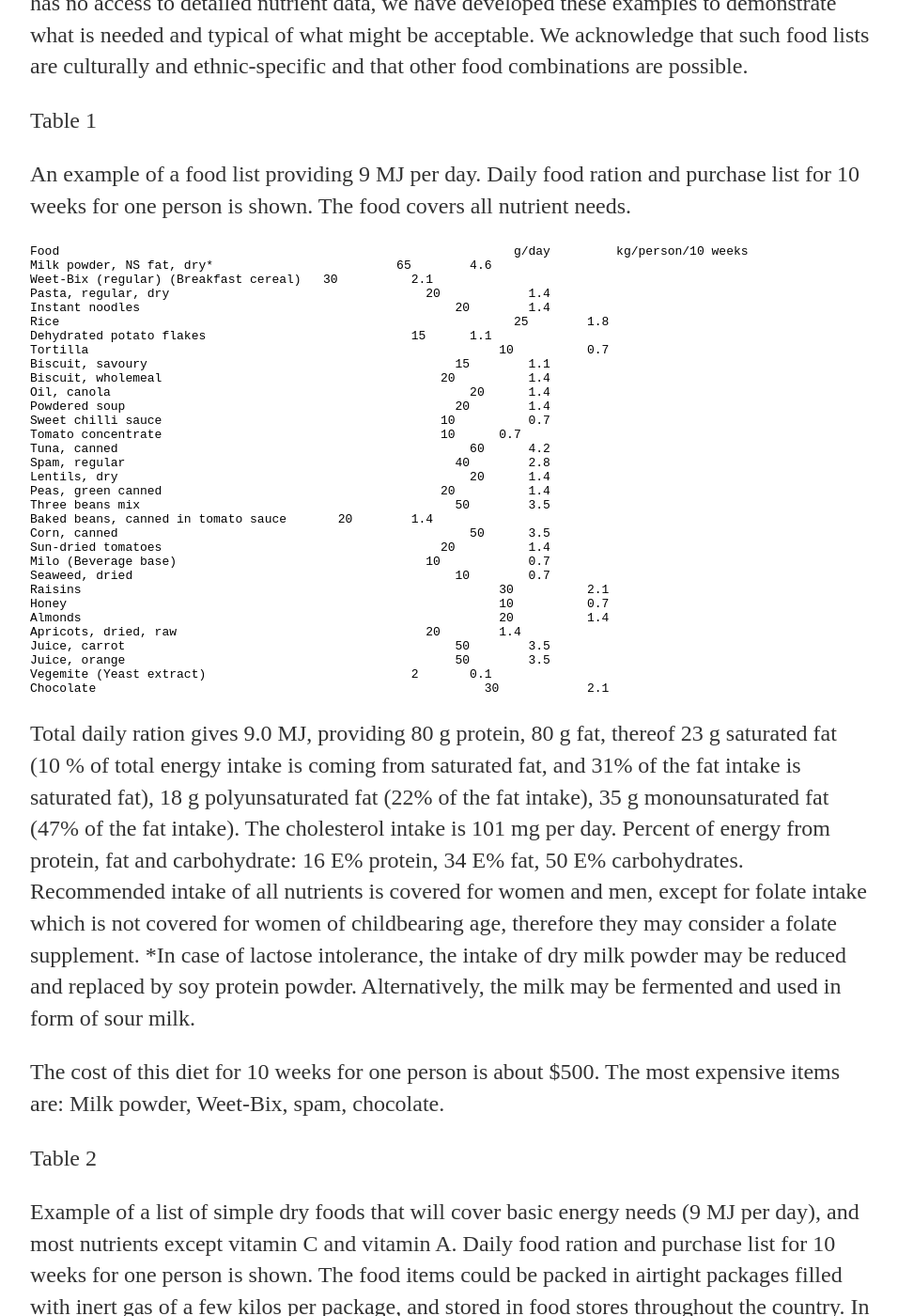
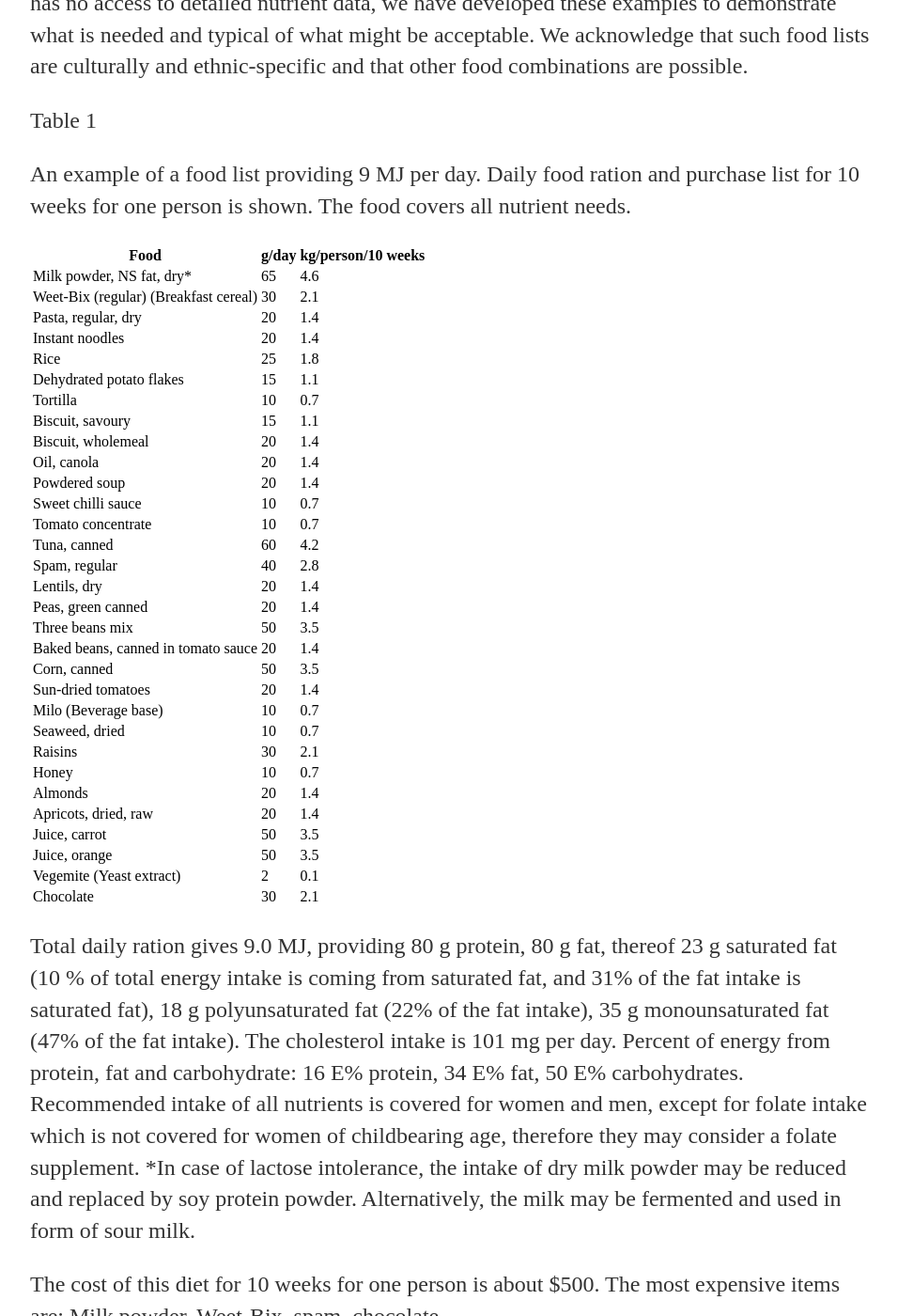
Before and after one commit to ozsurvival/ozsurvival.github.io, a Jekyll site: the page built from _posts/2020-03-22-foodlifeboat.md, in a window 1280 px wide and 1400 px high, scrolled down 1462 px. Shown: the whole window at 94% size, without its empty margins (160-1116 px from the left). Built offline with Jekyll 4.4.1, drawn with Linux system fonts in a browser that asks for light colours.

Commit message:
Update 2020-03-22-foodlifeboat.md
Fixing formatting

```diff
--- a/_posts/2020-03-22-foodlifeboat.md
+++ b/_posts/2020-03-22-foodlifeboat.md
@@ -20,40 +20,40 @@ Table 1
 
 An example of a food list providing 9 MJ per day. Daily food ration and purchase list for 10 weeks for one person is shown. The food covers all nutrient needs.
 
-<pre>
-Food 					                          g/day 	kg/person/10 weeks
-Milk powder, NS fat, dry* 		          65 	    4.6
-Weet-Bix (regular) (Breakfast cereal) 	30 	    2.1
-Pasta, regular, dry 			              20 	    1.4
-Instant noodles 			                  20 	    1.4
-Rice 					                          25 	    1.8
-Dehydrated potato flakes 		            15 	    1.1
-Tortilla 				                        10 	    0.7
-Biscuit, savoury 			                  15 	    1.1
-Biscuit, wholemeal 			                20 	    1.4
-Oil, canola 				                    20 	    1.4
-Powdered soup 				                  20 	    1.4
-Sweet chilli sauce 			                10 	    0.7
-Tomato concentrate 			                10    	0.7
-Tuna, canned 				                    60 	    4.2
-Spam, regular 				                  40 	    2.8
-Lentils, dry 				                    20 	    1.4
-Peas, green canned 			                20 	    1.4
-Three beans mix 			                  50 	    3.5
-Baked beans, canned in tomato sauce 	  20 	    1.4
-Corn, canned 				                    50 	    3.5
-Sun-dried tomatoes 			                20 	    1.4
-Milo (Beverage base) 			              10 	    0.7
-Seaweed, dried 				                  10 	    0.7
-Raisins 				                        30 	    2.1
-Honey 					                        10 	    0.7
-Almonds 				                        20 	    1.4
-Apricots, dried, raw 			              20    	1.4
-Juice, carrot 				                  50 	    3.5
-Juice, orange 				                  50 	    3.5
-Vegemite (Yeast extract) 		            2 	    0.1
-Chocolate 				                      30 	    2.1
-</pre>
+|Food 					                          |g/day 	|kg/person/10 weeks|
+|---|---|---|
+|Milk powder, NS fat, dry* 		          |65 	    |4.6|
+|Weet-Bix (regular) (Breakfast cereal) 	|30 	    |2.1|
+|Pasta, regular, dry 			              |20 	    |1.4|
+|Instant noodles 			                  |20 	    |1.4|
+|Rice 					                        |25 	    |1.8|
+|Dehydrated potato flakes 		          |15 	    |1.1|
+|Tortilla 				                      |10 	    |0.7|
+|Biscuit, savoury 			                |15 	    |1.1|
+|Biscuit, wholemeal 			              |20 	    |1.4|
+|Oil, canola 				                    |20 	    |1.4|
+|Powdered soup 				                  |20 	    |1.4|
+|Sweet chilli sauce 			              |10 	    |0.7|
+|Tomato concentrate 			              |10    	  |0.7|
+|Tuna, canned 				                  |60 	    |4.2|
+|Spam, regular 				                  |40 	    |2.8|
+|Lentils, dry 				                  |20 	    |1.4|
+|Peas, green canned 			              |20 	    |1.4|
+|Three beans mix 			                  |50 	    |3.5|
+|Baked beans, canned in tomato sauce 	  |20 	    |1.4|
+|Corn, canned 				                  |50 	    |3.5|
+|Sun-dried tomatoes 			              |20 	    |1.4|
+|Milo (Beverage base) 			            |10 	    |0.7|
+|Seaweed, dried 				                |10 	    |0.7|
+|Raisins 				                        |30 	    |2.1|
+|Honey 					                        |10 	    |0.7|
+|Almonds 				                        |20 	    |1.4|
+|Apricots, dried, raw 			            |20    	  |1.4|
+|Juice, carrot 				                  |50 	    |3.5|
+|Juice, orange 				                  |50 	    |3.5|
+|Vegemite (Yeast extract) 		          |2 	      |0.1|
+|Chocolate 				                      |30 	    |2.1|
+
 
 Total daily ration gives 9.0 MJ, providing 80 g protein, 80 g fat, thereof 23 g saturated fat (10 % of total energy intake is coming from saturated fat, and 31% of the fat intake is saturated fat), 18 g polyunsaturated fat (22% of the fat intake), 35 g monounsaturated fat (47% of the fat intake). The cholesterol intake is 101 mg per day. Percent of energy from protein, fat and carbohydrate: 16 E% protein, 34 E% fat, 50 E% carbohydrates. Recommended intake of all nutrients is covered for women and men, except for folate intake which is not covered for women of childbearing age, therefore they may consider a folate supplement. *In case of lactose intolerance, the intake of dry milk powder may be reduced and replaced by soy protein powder. Alternatively, the milk may be fermented and used in form of sour milk.
 
```
